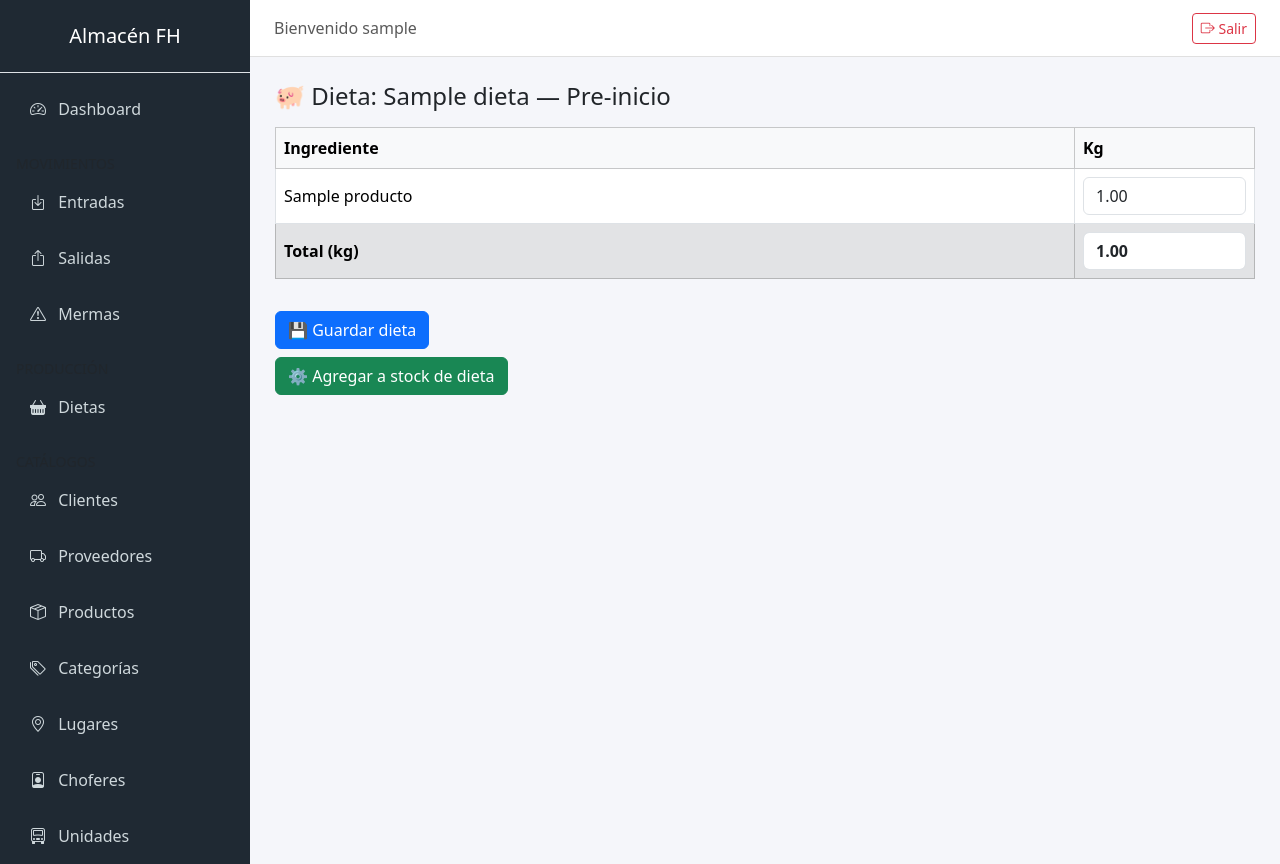
After one commit to CarlosAcharly/Almacen_FH, a Django app: page /dietas/dieta/1/editar/ in a window 1280 px wide. The commit adds this page. Run offline with Django 5.2, Linux system fonts and the light colour scheme; a user stored in the database is signed in; tables that the repository leaves empty hold one stand-in row (values such as "Sample post").

Commit message:
Salidas de stock-Dietas

```diff
--- a/Almacen_FH/Almacen_FH/urls.py
+++ b/Almacen_FH/Almacen_FH/urls.py
@@ -6,5 +6,6 @@ urlpatterns = [
     path('catalogos/', include('catalogos.urls')),
     path('movimientos/', include('movimientos.urls')),
     path('reportes/', include('reportes.urls')),
+    path('dietas/', include('dietas.urls')),
 
 ]
--- a/Almacen_FH/dietas/models.py
+++ b/Almacen_FH/dietas/models.py
@@ -1,47 +1,64 @@
 from django.db import models
-from django.conf import settings
 from catalogos.models import Producto
+from django.db.models import Sum
 
 
-# =========================
-# ETAPAS DE DIETA (CERDO)
-# =========================
-class EtapaDieta(models.Model):
-    nombre = models.CharField(max_length=50, unique=True)
-
-    def __str__(self):
-        return self.nombre
+class EtapaCerdo(models.TextChoices):
+    PRE_INICIO = 'pre_inicio', 'Pre-inicio'
+    INICIADOR = 'iniciador', 'Iniciador'
+    CRECIMIENTO = 'crecimiento', 'Crecimiento'
+    DESARROLLO = 'desarrollo', 'Desarrollo'
+    ENGORDA = 'engorda', 'Engorda'
+    GESTACION = 'gestacion', 'Gestación'
+    LACTACION = 'lactacion', 'Lactación'
 
 
-# =========================
-# DIETA (MEZCLADO)
-# =========================
 class Dieta(models.Model):
-    etapa = models.ForeignKey(EtapaDieta, on_delete=models.PROTECT)
-    fecha_hora = models.DateTimeField(auto_now_add=True)
+    nombre = models.CharField(max_length=150)
+    etapa = models.CharField(max_length=20, choices=EtapaCerdo.choices)
 
-    usuario = models.ForeignKey(
-        settings.AUTH_USER_MODEL,
-        on_delete=models.PROTECT
+    producto_dieta = models.OneToOneField(
+        Producto,
+        on_delete=models.PROTECT,
+        related_name='dieta'
     )
 
-    total_kg = models.DecimalField(max_digits=14, decimal_places=2)
+    total_kg = models.DecimalField(
+        max_digits=14,
+        decimal_places=2,
+        default=0
+    )
 
-    def __str__(self):
-        return f"Dieta {self.etapa} - {self.fecha_hora.strftime('%d/%m/%Y')}"
+    fecha_creacion = models.DateTimeField(auto_now_add=True)
+    activa = models.BooleanField(default=True)
 
+    def recalcular_total(self):
+        total = self.detalles.aggregate(
+            total=Sum('kg')
+        )['total'] or 0
 
-# =========================
-# DETALLE DE INSUMOS
-# =========================
-class DietaDetalle(models.Model):
+        self.total_kg = total
+        self.save(update_fields=['total_kg'])
+
+class DetalleDieta(models.Model):
     dieta = models.ForeignKey(
         Dieta,
         related_name='detalles',
         on_delete=models.CASCADE
     )
-    producto = models.ForeignKey(Producto, on_delete=models.PROTECT)
-    kg = models.DecimalField(max_digits=14, decimal_places=2)
+
+    producto = models.ForeignKey(
+        Producto,
+        on_delete=models.PROTECT
+    )
+
+    kg = models.DecimalField(
+        max_digits=10,
+        decimal_places=2
+    )
+
+    class Meta:
+        unique_together = ('dieta', 'producto')
 
     def __str__(self):
-        return f"{self.producto} - {self.kg} kg"
+        return f"{self.producto.nombre} - {self.kg} kg"
--- /dev/null
+++ b/Almacen_FH/dietas/templatetags/dietas_extras.py
@@ -0,0 +1,7 @@
+from django import template
+
+register = template.Library()
+
+@register.filter
+def get_item(dic, key):
+    return dic.get(key)
--- /dev/null
+++ b/Almacen_FH/dietas/urls.py
@@ -0,0 +1,11 @@
+# dietas/urls.py
+from django.urls import path
+from . import views
+from .views import preparar_dieta_view, editar_dieta, lista_dietas
+
+urlpatterns = [
+    path('', views.lista_dietas, name='lista_dietas'),
+    path('crear/', views.crear_dieta, name='crear_dieta'),
+    path('dieta/<int:dieta_id>/editar/', views.editar_dieta, name='editar_dieta'),
+    path('dieta/<int:dieta_id>/preparar/', views.preparar_dieta_view, name='preparar_dieta'),
+    ]
--- a/Almacen_FH/dietas/views.py
+++ b/Almacen_FH/dietas/views.py
@@ -1,3 +1,100 @@
-from django.shortcuts import render
+from django.shortcuts import redirect, get_object_or_404, render
+from django.contrib.auth.decorators import login_required
+from django.contrib import messages
+from django.core.exceptions import ValidationError
 
-# Create your views here.
+from .models import Dieta, DetalleDieta
+from .services import preparar_dieta
+from .forms import DietaForm
+from catalogos.models import Categoria, Producto
+
+
+@login_required
+def lista_dietas(request):
+    dietas = Dieta.objects.filter(activa=True)
+    return render(request, 'dietas/lista.html', {
+        'dietas': dietas
+    })
+
+
+@login_required
+def crear_dieta(request):
+    if request.method == 'POST':
+        form = DietaForm(request.POST)
+        if form.is_valid():
+
+            # Crear producto automáticamente
+            categoria_dietas = Categoria.objects.get(nombre='Dietas')
+
+            producto = Producto.objects.create(
+                nombre=form.cleaned_data['nombre'],
+                categoria=categoria_dietas,
+                stock_kg=0
+            )
+
+            dieta = form.save(commit=False)
+            dieta.producto_dieta = producto
+            dieta.save()
+
+            messages.success(request, 'Dieta creada correctamente')
+            return redirect('editar_dieta', dieta.id)
+    else:
+        form = DietaForm()
+
+    return render(request, 'dietas/crear_dieta.html', {
+        'form': form
+    })
+
+
+@login_required
+def editar_dieta(request, dieta_id):
+    dieta = get_object_or_404(Dieta, id=dieta_id, activa=True)
+    ingredientes = Producto.objects.filter(activo=True)
+
+    detalles_qs = DetalleDieta.objects.filter(dieta=dieta)
+    detalles = {d.producto.id: d.kg for d in detalles_qs}
+
+    if request.method == 'POST':
+        for ingrediente in ingredientes:
+            kg = float(request.POST.get(f'kg_{ingrediente.id}', 0) or 0)
+
+            if kg > 0:
+                DetalleDieta.objects.update_or_create(
+                    dieta=dieta,
+                    producto=ingrediente,
+                    defaults={'kg': kg}
+                )
+            else:
+                DetalleDieta.objects.filter(
+                    dieta=dieta,
+                    producto=ingrediente
+                ).delete()
+
+        dieta.recalcular_total()
+        messages.success(request, "Dieta guardada correctamente")
+        return redirect('editar_dieta', dieta.id)
+
+    return render(request, 'dietas/editar_dieta.html', {
+        'dieta': dieta,
+        'ingredientes': ingredientes,
+        'detalles': detalles
+    })
+
+
+@login_required
+def preparar_dieta_view(request, dieta_id):
+    if request.method != 'POST':
+        return redirect('editar_dieta', dieta_id)
+
+    dieta = get_object_or_404(Dieta, id=dieta_id, activa=True)
+
+    try:
+        preparar_dieta(dieta, request.user)
+        messages.success(
+            request,
+            f'Dieta "{dieta.nombre}" agregada al stock correctamente'
+        )
+    except ValidationError as e:
+        messages.error(request, e.message)
+
+    return redirect('editar_dieta', dieta.id)
--- /dev/null
+++ b/Almacen_FH/templates/dietas/editar_dieta.html
@@ -0,0 +1,87 @@
+{% extends "layout/base.html" %}
+{% load dietas_extras %}
+
+{% block title %}Editar Dieta{% endblock %}
+
+{% block content %}
+<h4 class="mb-3">
+    🐖 Dieta: {{ dieta.nombre }} — {{ dieta.get_etapa_display }}
+</h4>
+
+<!-- FORMULARIO PARA EDITAR / GUARDAR DIETA -->
+<form method="post">
+    {% csrf_token %}
+
+    <div class="table-responsive">
+        <table class="table table-bordered align-middle">
+            <thead class="table-light">
+                <tr>
+                    <th>Ingrediente</th>
+                    <th width="180">Kg</th>
+                </tr>
+            </thead>
+            <tbody>
+                {% for ingrediente in ingredientes %}
+                <tr>
+                    <td>{{ ingrediente.nombre }}</td>
+                    <td>
+                        <input
+                            type="number"
+                            step="0.01"
+                            min="0"
+                            name="kg_{{ ingrediente.id }}"
+                            class="form-control kg-input"
+                            value="{{ detalles|get_item:ingrediente.id|default:0 }}"
+                        >
+                    </td>
+                </tr>
+                {% endfor %}
+            </tbody>
+            <tfoot class="table-secondary">
+                <tr>
+                    <th>Total (kg)</th>
+                    <th>
+                        <input
+                            type="text"
+                            id="totalKg"
+                            class="form-control fw-bold"
+                            readonly
+                        >
+                    </th>
+                </tr>
+            </tfoot>
+        </table>
+    </div>
+
+    <button class="btn btn-primary mt-3">
+        💾 Guardar dieta
+    </button>
+</form>
+
+<!-- FORMULARIO PARA PREPARAR DIETA -->
+<form method="post"
+      action="{% url 'preparar_dieta' dieta.id %}"
+      class="mt-2"
+      onsubmit="return confirm('¿Seguro que deseas preparar esta dieta? Se afectará el stock.')">
+    {% csrf_token %}
+    <button class="btn btn-success">
+        ⚙️ Agregar a stock de dieta
+    </button>
+</form>
+
+<script>
+    function recalcularTotal() {
+        let total = 0;
+        document.querySelectorAll('.kg-input').forEach(input => {
+            total += parseFloat(input.value || 0);
+        });
+        document.getElementById('totalKg').value = total.toFixed(2);
+    }
+
+    document.querySelectorAll('.kg-input').forEach(input => {
+        input.addEventListener('input', recalcularTotal);
+    });
+
+    recalcularTotal();
+</script>
+{% endblock %}
--- a/Almacen_FH/templates/layout/base.html
+++ b/Almacen_FH/templates/layout/base.html
@@ -65,11 +65,14 @@
 
         <ul class="nav flex-column">
 
+            <!-- DASHBOARD -->
             <li class="nav-item">
                 <a class="nav-link" href="#">
                     <i class="bi bi-speedometer2 me-2"></i> Dashboard
                 </a>
             </li>
+
+            <!-- MOVIMIENTOS -->
             <li class="nav-item mt-3 text-uppercase text-muted small ms-3">
                 Movimientos
             </li>
@@ -86,8 +89,25 @@
                 </a>
             </li>
 
+            <li class="nav-item">
+                <a class="nav-link" href="/movimientos/mermas/">
+                    <i class="bi bi-exclamation-triangle me-2"></i> Mermas
+                </a>
+            </li>
 
-            <li class="nav-item mt-2 text-uppercase text-muted small ms-3">
+            <!-- PRODUCCIÓN / DIETAS -->
+            <li class="nav-item mt-3 text-uppercase text-muted small ms-3">
+                Producción
+            </li>
+
+            <li class="nav-item">
+    <a class="nav-link" href="{% url 'lista_dietas' %}">
+        <i class="bi bi-basket-fill me-2"></i> Dietas
+    </a>
+</li>
+
+            <!-- CATÁLOGOS -->
+            <li class="nav-item mt-3 text-uppercase text-muted small ms-3">
                 Catálogos
             </li>
 
@@ -114,6 +134,7 @@
                     <i class="bi bi-tags me-2"></i> Categorías
                 </a>
             </li>
+
             <li class="nav-item">
                 <a class="nav-link" href="/catalogos/lugares/">
                     <i class="bi bi-geo-alt me-2"></i> Lugares
@@ -129,13 +150,6 @@
             <li class="nav-item">
                 <a class="nav-link" href="/catalogos/unidades/">
                     <i class="bi bi-truck-front me-2"></i> Unidades
-                </a>
-            </li>
-
-
-            <li class="nav-item">
-                <a class="nav-link" href="/movimientos/mermas/">
-                    <i class="bi bi-exclamation-triangle me-2"></i> Mermas
                 </a>
             </li>
 
```
Also changed, not shown: Almacen_FH/dietas/forms.py (added, +7 -0 lines), Almacen_FH/dietas/services.py (added, +47 -0 lines), Almacen_FH/movimientos/forms.py (+66 -13 lines), Almacen_FH/movimientos/models.py (+33 -10 lines), Almacen_FH/templates/dietas/crear_dieta.html (added, +28 -0 lines), Almacen_FH/templates/dietas/lista.html (added, +59 -0 lines), Almacen_FH/templates/dietas/preparar.html (added, +51 -0 lines), Almacen_FH/dietas/migrations/0002_alter_dieta_etapa_and_more.py (added), Almacen_FH/dietas/migrations/0003_dieta_producto_dieta.py (added), Almacen_FH/movimientos/migrations/0003_alter_entrada_proveedor.py (added).
